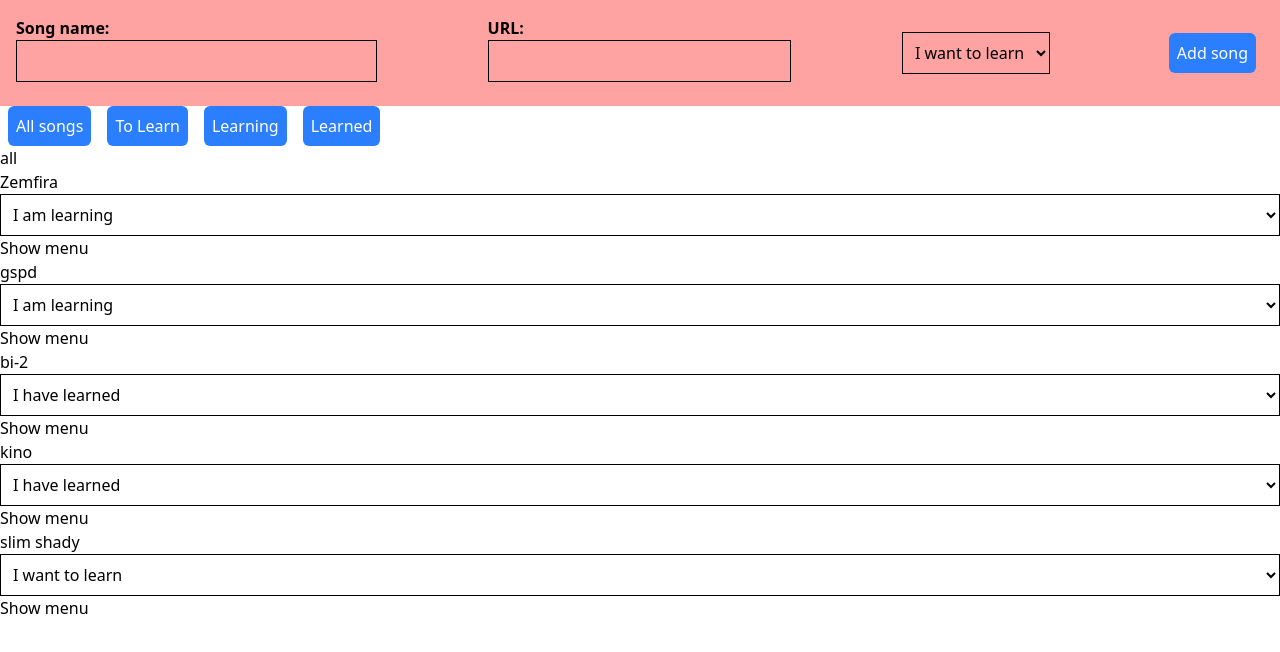
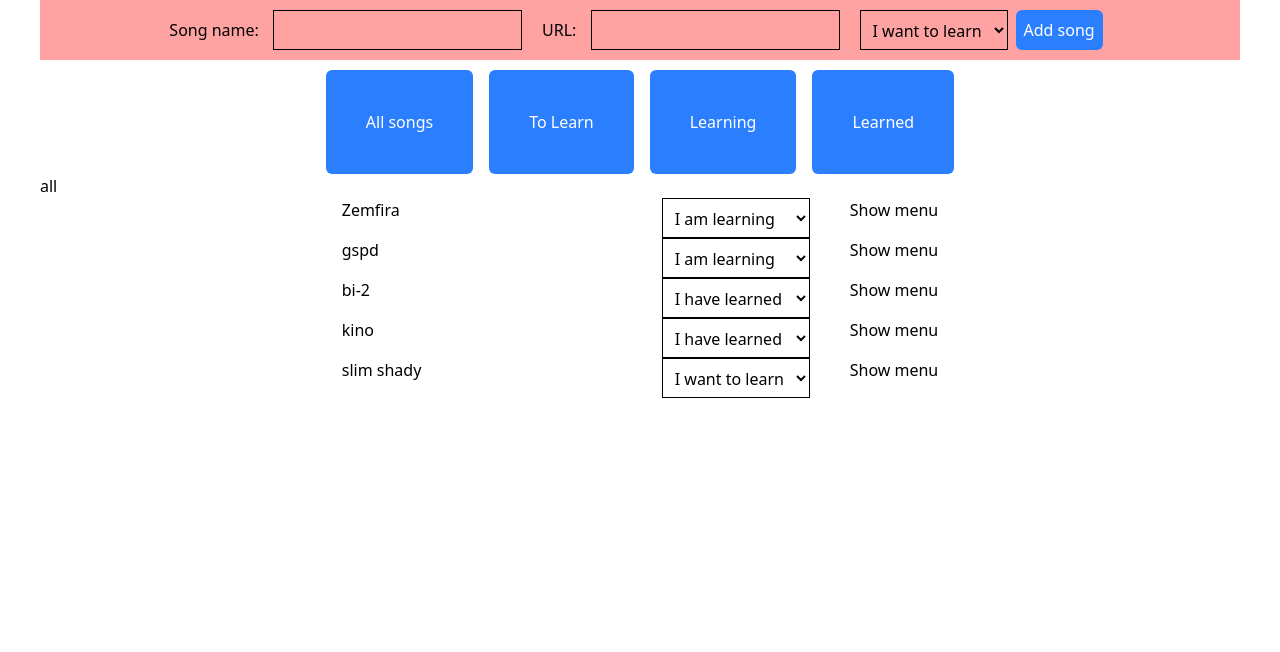
Before and after one commit to romanyaremchuk/songs-learning-tracker, a React (Vite) app: page / in a window 1280 px wide. Shown: the top 652 px of the page. Built offline with nearby package versions, Linux system fonts and the light colour scheme.

Commit message:
more advanced styles

```diff
--- a/src/App.tsx
+++ b/src/App.tsx
@@ -14,6 +14,7 @@ function App() {
 
   return (
     <div>
+      <div className="max-w-[1200px] mx-auto">
         <SongForm songs={songs} setSongs={setSongs} />
         <SongsFilter setFilter={setFilter} />
         <SongList
@@ -23,6 +24,7 @@ function App() {
           statusCategory={filter}
         />
       </div>
+    </div>
   );
 }
 
--- a/src/components/SongForm.tsx
+++ b/src/components/SongForm.tsx
@@ -27,24 +27,24 @@ const SongForm = ({ songs, setSongs }: Props) => {
 
   return (
     <form
-      className="flex items-center justify-between p-4 background bg-red-300"
+      className="flex justify-center-safe p-2.5 background bg-red-300"
       onSubmit={handleSubmit}
     >
-      <label className="font-bold mb-2">
+      <label>
         {" "}
         Song name:{" "}
         <input
-          className="border p-2 w-full"
+          className="border ml-2.5 p-2 h-10"
           value={name}
           onChange={(e) => setName(e.target.value)}
           name="inputSongName"
         />{" "}
       </label>
-      <label className="font-bold mb-2">
+      <label className="ms-5">
         {" "}
         URL:{" "}
         <input
-          className="border p-2 w-full"
+          className="border ml-2.5 p-2 h-10"
           value={url}
           onChange={(e) => setUrl(e.target.value)}
           name="inputURL"
@@ -52,6 +52,7 @@ const SongForm = ({ songs, setSongs }: Props) => {
       </label>
       <label>
         <SongStatusDropdown
+          styles="border ms-5 p-2 h-10"
           value={status}
           handleSelectChange={handleSelectChange}
         />
--- a/src/components/SongItem.tsx
+++ b/src/components/SongItem.tsx
@@ -75,7 +75,8 @@ const SongItem = ({ song, handleRemoveSong, handleSongUpdate }: Props) => {
   }, [isEditingName, isEditingURL]);
 
   return (
-    <div>
+    <div className="flex justify-center flex-row">
+      <div className="min-w-75">
         {!isEditingName && (
           <p>
             {song.url.length === 0 ? (
@@ -85,7 +86,7 @@ const SongItem = ({ song, handleRemoveSong, handleSongUpdate }: Props) => {
             )}
           </p>
         )}
-
+      </div>
       {isEditingName && (
         <input
           ref={inputNameRef}
@@ -108,12 +109,14 @@ const SongItem = ({ song, handleRemoveSong, handleSongUpdate }: Props) => {
         />
       )}
 
+      <div className="pr-10">
         <SongStatusDropdown
+          styles="border ms-5 p-2 h-10"
           value={status}
           setIsVisible={setIsEditingURL}
           handleSelectChange={handleStatusChange}
         />
-
+      </div>
       {itemIsMenuShown ? (
         <div ref={itemMenuRef}>
           <ItemMenu
--- a/src/components/SongList.tsx
+++ b/src/components/SongList.tsx
@@ -20,9 +20,9 @@ const SongList = ({
       ? songs
       : songs.filter((song) => song.status === statusCategory);
   return (
-    <>
+    <div>
       <h1>{statusCategory}</h1>
-      <div>
+      <div className="">
         {filteredSongs.map((song) => (
           <SongItem
             key={song.id}
@@ -40,7 +40,7 @@ const SongList = ({
           />
         ))}
       </div>
-    </>
+    </div>
   );
 };
 
--- a/src/components/SongStatusDropdown.tsx
+++ b/src/components/SongStatusDropdown.tsx
@@ -4,17 +4,20 @@ interface Props {
   setIsVisible?: (isVisible: boolean) => void;
   handleSelectChange: (e: React.ChangeEvent<HTMLSelectElement>) => void;
   value: "wantToLearn" | "learning" | "learned";
+  styles: string;
 }
 
 const SongStatusDropdown = ({
   handleSelectChange,
   setIsVisible,
   value,
+  styles,
 }: Props) => {
   return (
     <>
       <select
-        className="border p-2 w-full"
+        //className="border ms-5 p-2 h-10"
+        className={styles}
         onFocus={() => setIsVisible?.(true)}
         onBlur={() => setIsVisible?.(false)}
         onChange={handleSelectChange}
--- a/src/components/SongsFilter.tsx
+++ b/src/components/SongsFilter.tsx
@@ -4,17 +4,20 @@ interface Props {
 
 const SongsFilter = ({ setFilter }: Props) => {
   return (
-    <div>
-      <button className="filter-btn" onClick={() => setFilter("all")}>
+    <div className="flex justify-center-safe">
+      <button className="filter-btn-big" onClick={() => setFilter("all")}>
         All songs
       </button>
-      <button className="filter-btn" onClick={() => setFilter("wantToLearn")}>
+      <button
+        className="filter-btn-big"
+        onClick={() => setFilter("wantToLearn")}
+      >
         To Learn
       </button>
-      <button className="filter-btn" onClick={() => setFilter("learning")}>
+      <button className="filter-btn-big" onClick={() => setFilter("learning")}>
         Learning
       </button>
-      <button className="filter-btn" onClick={() => setFilter("learned")}>
+      <button className="filter-btn-big" onClick={() => setFilter("learned")}>
         Learned
       </button>
     </div>
--- a/src/index.css
+++ b/src/index.css
@@ -2,3 +2,7 @@
 .filter-btn {
   @apply rounded-md mx-2 bg-blue-500 text-white p-2;
 }
+
+.filter-btn-big {
+  @apply rounded-md mx-2 bg-blue-500 text-white p-10 mt-2.5 max-w-1/2;
+}
```
Lines whose indentation alone changed are shown as unchanged.
